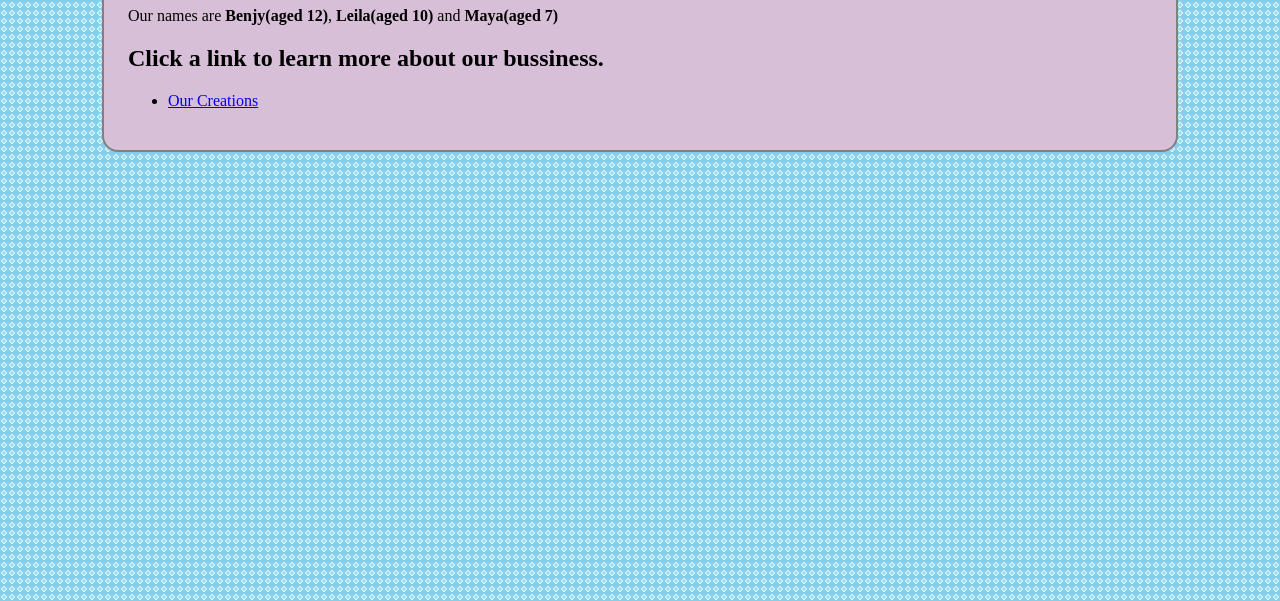
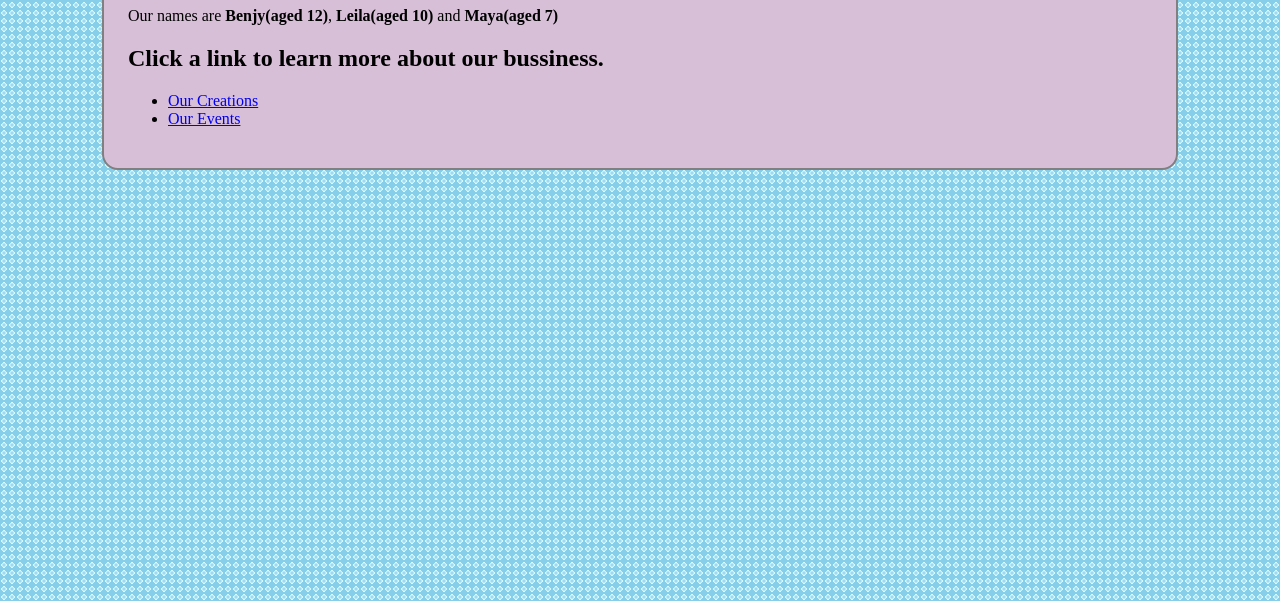
Before and after one commit to Benj542/Crafty-Days, a plain HTML site: page index.html in a window 1280 px wide. Shown: the part 199-800 px from the top of the page. Drawn offline with Linux system fonts and the light colour scheme.

Commit message:
event.index

```diff
--- a/index.html
+++ b/index.html
@@ -19,6 +19,7 @@
         <h2>Click a link to learn more about our bussiness.</h2>
         <ul>
             <li><a href="Pages/Our-Creations.html">Our Creations</a></li>
+            <li><a href="Pages/Our-events.html">Our Events</a></li>
         </ul>
     </body>
 </html>
```
